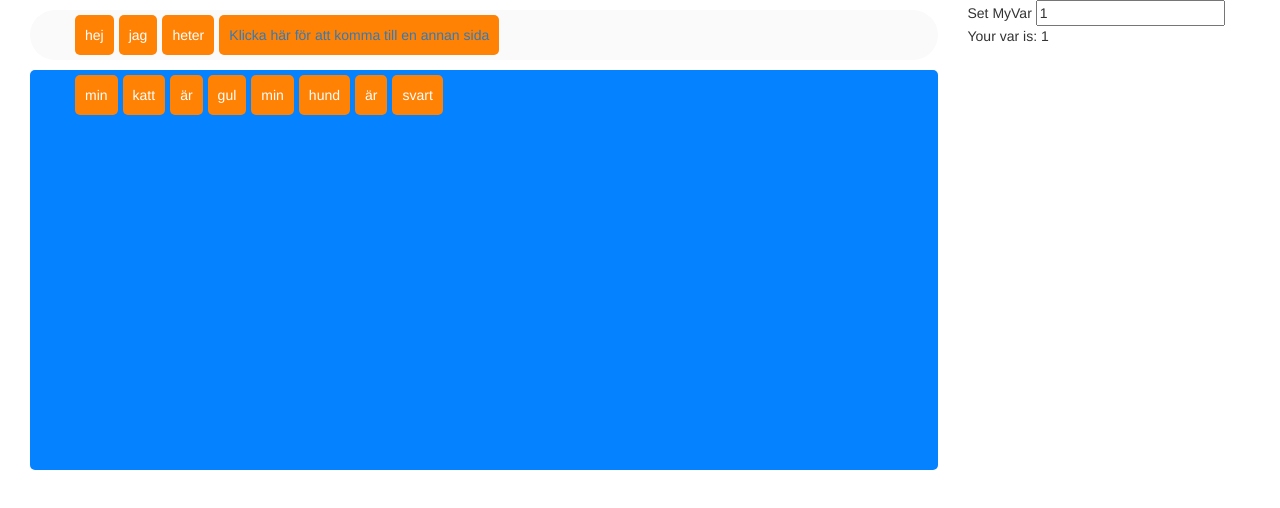
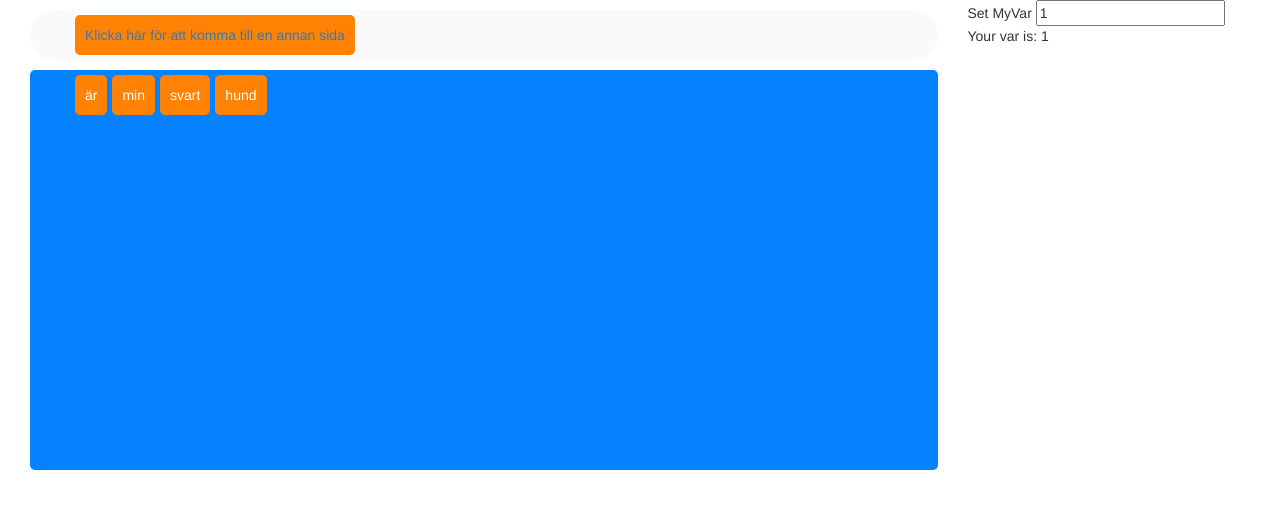
Before and after one commit to dsamue/intprog-projekt, a website: page app/index.html in a window 1280 px wide. Drawn offline with nearby package versions, Linux system fonts and the light colour scheme.

Commit message:
Hämta word-list och random ordning

```diff
--- a/app/js/appService.js
+++ b/app/js/appService.js
@@ -5,7 +5,7 @@ projectApp.factory('Model', function ($resource) {
 	var mySentence = [];  		  //Lagra dom valda orden i appens pratbubble
 	var boxWords = [];			  //All words to choose from
 	var gameScore = 0;
-	var gameLevel = 1;			//testning borde iof börja på 1
+	var gameLevel = 2;			//testning borde iof börja på 1
 	var myVar = 1; 				 //För test
 
 
@@ -54,14 +54,14 @@ projectApp.factory('Model', function ($resource) {
 		return true;
 	}
 
-	this.getSentences = function() {
+	this.getAllSentences = function() {
 		return sentences;
 	}
 
 	//Return sentence for the level you're on
-	this.getSentence = function() {
+	this.getSentence = function(id) {
 	  	for(key in sentences){
-			if(sentences[key].id == gameLevel) {
+			if(sentences[key].id == id) {
 				return sentences[key];
 			}
 		}
--- a/app/js/someCtrl.js
+++ b/app/js/someCtrl.js
@@ -2,19 +2,25 @@
 projectApp.controller('SomeCtrl', function ($scope, Model) {
 
 
-  $scope.myVar = Model.getMyVar();
-  $scope.sentences = Model.getSentences();
+	$scope.myVar = Model.getMyVar();
+	//$scope.sentences = Model.getAllSentences();
+
+	var level = Model.getLevel();
+
+	$scope.sentence = Model.getSentence(level);
 
 
 	$scope.setMyVar = function(number){
-	Model.setMyVar(number);
+		Model.setMyVar(number);
 	}
 
 	$scope.getMyVar = function() {
-	return Model.getMyVar();
+		return Model.getMyVar();
 	}
 
 
-
+	$scope.random = function() {
+        return 0.5 - Math.random();
+    }
 
 });
--- a/app/partials/home.html
+++ b/app/partials/home.html
@@ -3,20 +3,18 @@
       <div class="col-sm-9">
         <div class="bubble">
           <ul class="bubble-list">
-            <li>hej</li>
-            <li>jag</li>
-            <li>heter</li>
+
             <li><a href="#/test">Klicka här för att komma till en annan sida</a></li>   <!--När URLen ändras byter Anglar till rätt html-view-->
           </ul>
         </div>
         <div class="word-box">
-          <div ng-repeat="sentence in sentences">                         <!--ng-repeat är typ en forloop som går igenom "sentences" som är hämtas från modellen i someCtrl.js-->
-            <div ng-repeat="word in sentence.words">
+          <!--<div ng-repeat="sentence in sentences where sentence">   -->                      <!--ng-repeat är typ en forloop som går igenom "sentences" som är hämtas från modellen i someCtrl.js-->
+            <div ng-repeat="word in sentence.words|orderBy:random">
               <ul class="word-list">
                 <li>{{word.sweWord}}</li>                                  <!--{{ }} är angularkod och ett listelement skapas for varje svenskt ord i sentences-->
               </ul>
             </div>
-          </div>
+          <!--</div>-->
         </div>
       </div>
 
```
